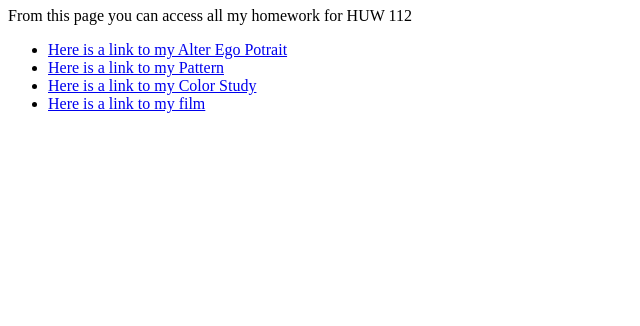
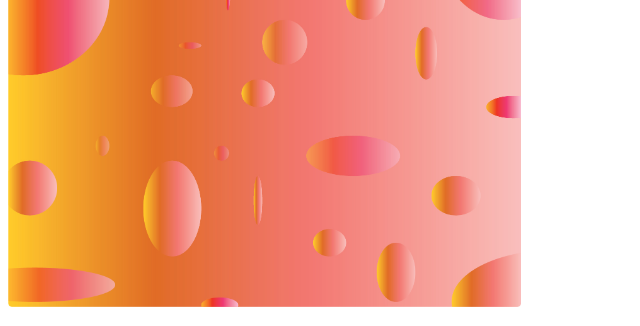
Before and after one commit to CAPTAINMULTIVERSE/CAPUNIVERZE, a plain HTML site: page index.html in a window 1280 px wide. Shown: the part 143-469 px from the top of the page, without its empty margins (0-640 px from the left). Drawn offline with Linux system fonts and the light colour scheme.

Commit message:
Update index.html

```diff
--- a/index.html
+++ b/index.html
@@ -2,7 +2,7 @@
 <html>
 <p>This is my first webpage tyler butler</p>
 <body>
-<img src="freedom.jpb"height="400">
+<img src="freedom.jpg"height="400">
 <h1>This my Intro to New Media page.</h1>
 <p>From this page you can access all my homework for HUW 112</p>
 <ul>
```
